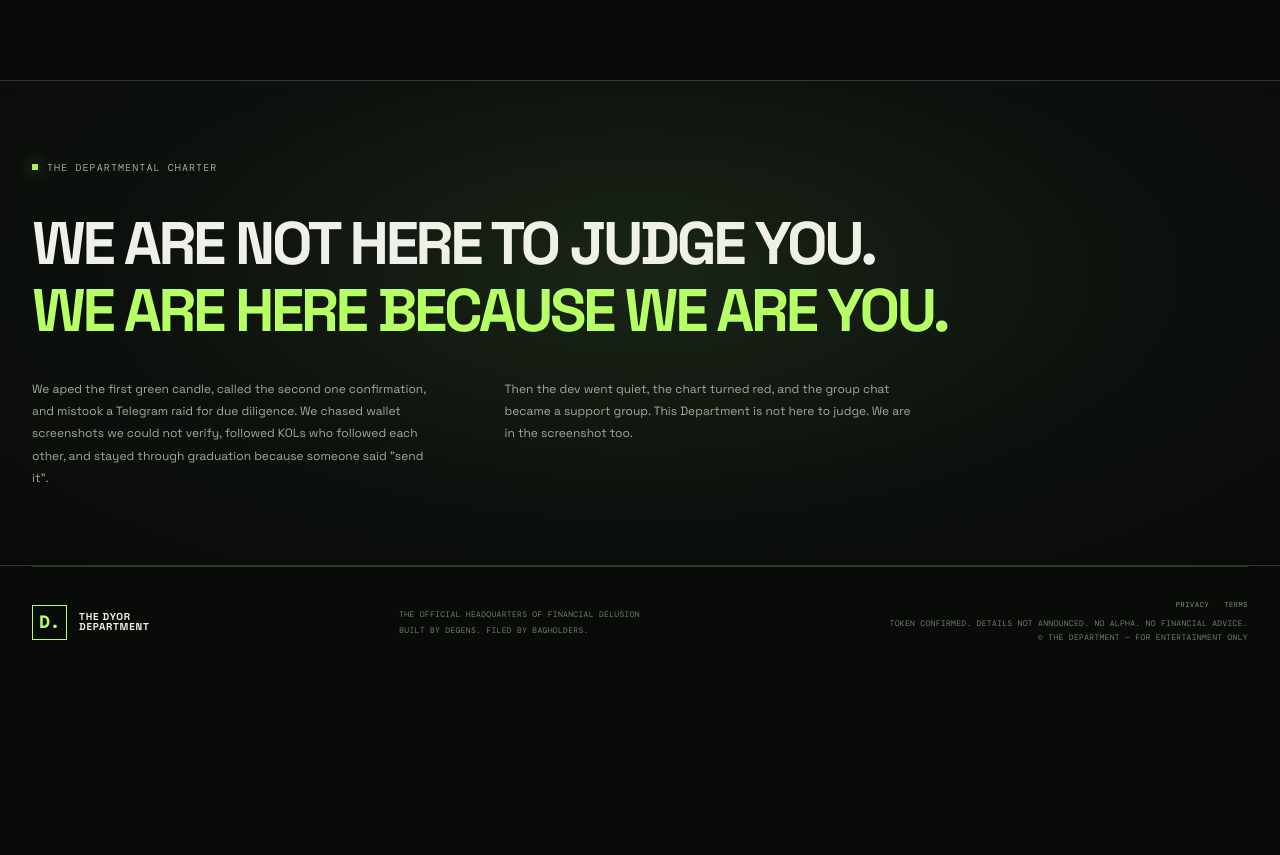
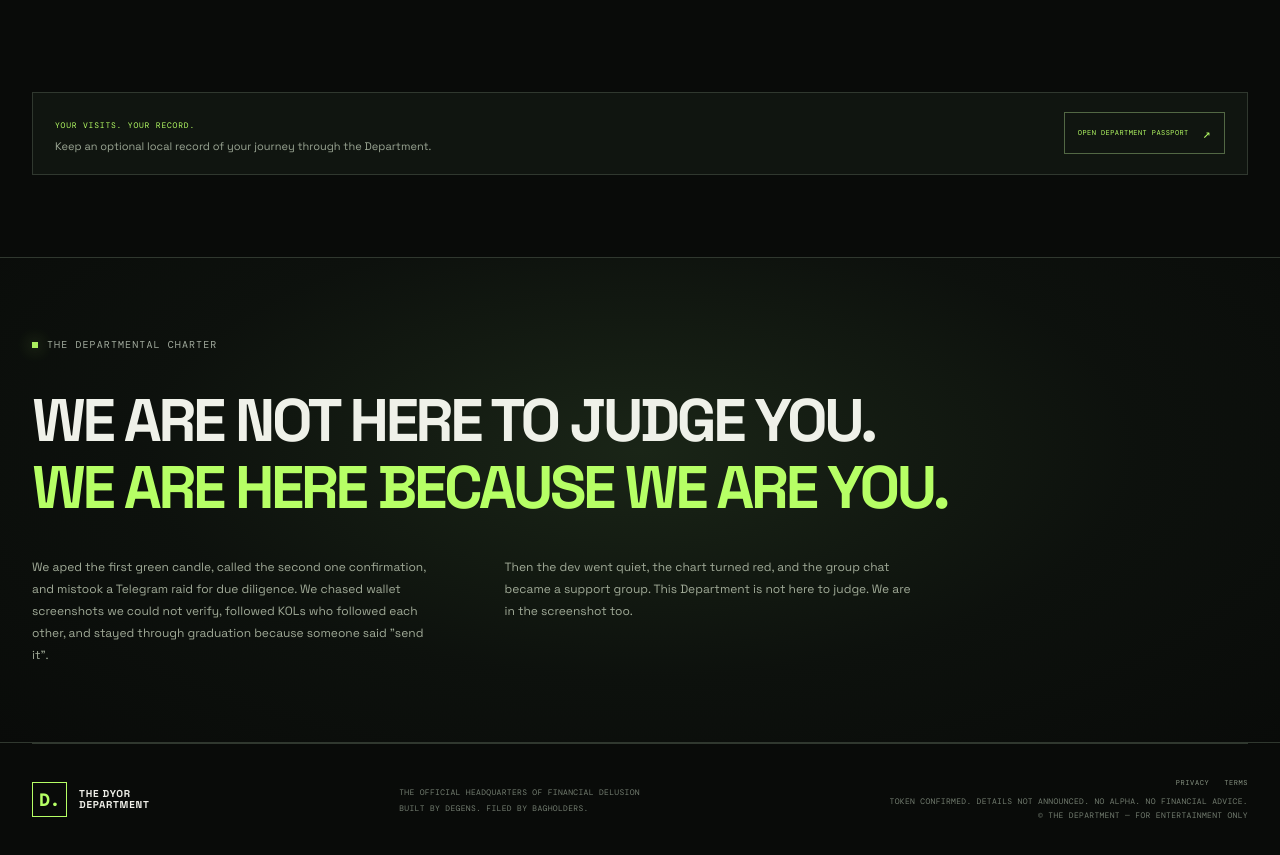
Before and after one commit to safherofficial/weird, a Next.js app: page / in a window 1280 px wide. Shown: the part 4409-5264 px from the top of the page. Before the commit the page ends 5087 px from the top, so only its background shows below. Built offline with nearby package versions, Linux system fonts and the light colour scheme.

Commit message:
fix: restore the homepage Passport entry bar

```diff
--- a/app/page.tsx
+++ b/app/page.tsx
@@ -207,6 +207,14 @@ export default function Home() {
         </div>
       </section>
 
+      <section className="hq-passport shell" aria-label="Department Passport">
+        <div>
+          <span>YOUR VISITS. YOUR RECORD.</span>
+          <p>Keep an optional local record of your journey through the Department.</p>
+        </div>
+        <Link href="/passport">OPEN DEPARTMENT PASSPORT <span aria-hidden="true">↗</span></Link>
+      </section>
+
       <section className="hq-manifesto" id="manifesto">
         <div className="hq-manifesto__inner shell">
           <SectionLabel>THE DEPARTMENTAL CHARTER</SectionLabel>
```
